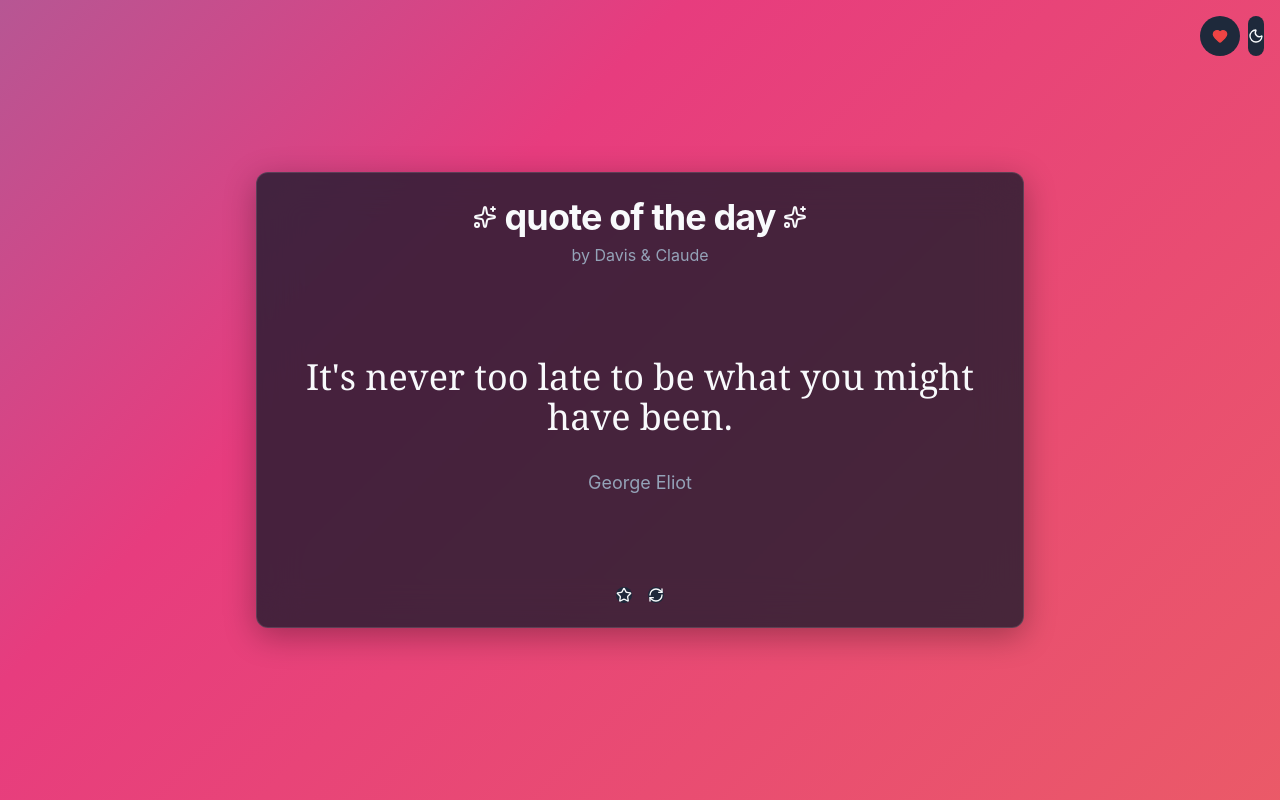
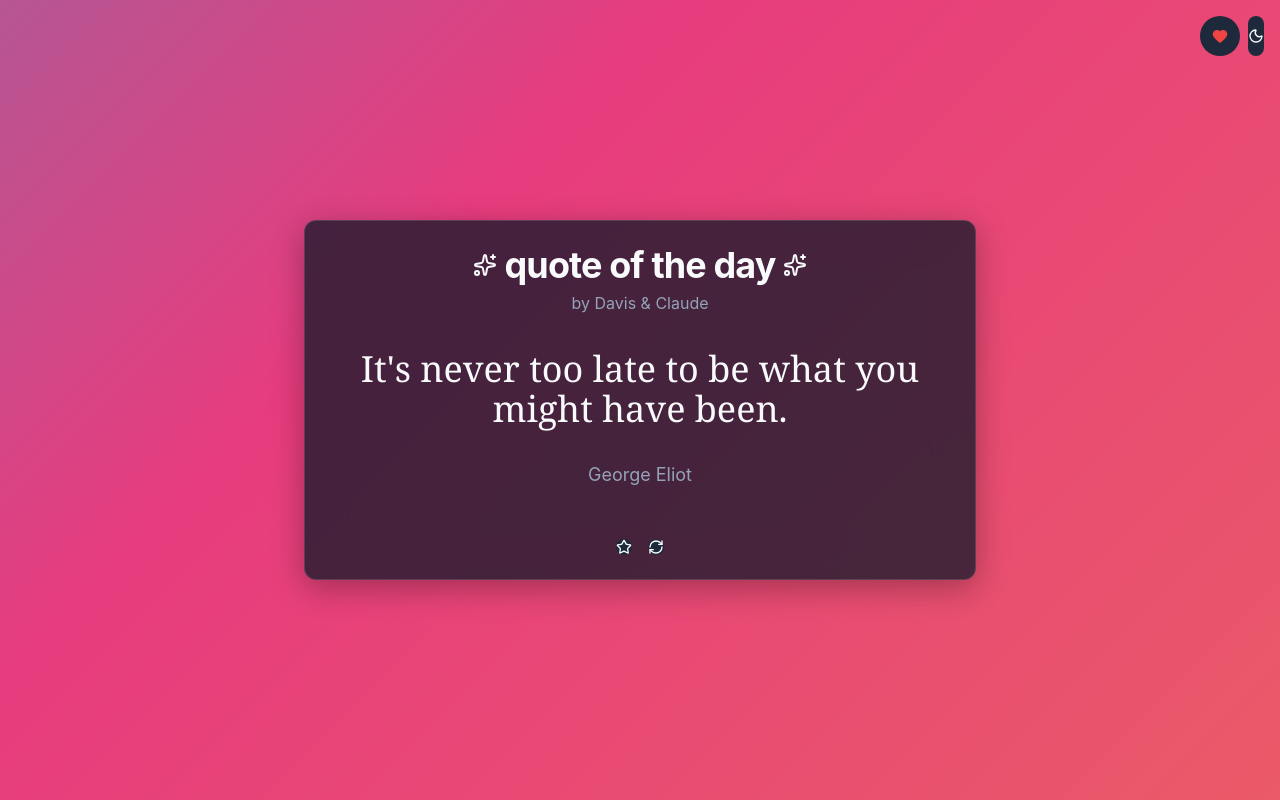
Before and after one commit to davisbuilds/qotd, a Next.js app: page / in a window 1280 px wide. Built offline with nearby package versions, Linux system fonts and the light colour scheme.

Commit message:
Revert card width and padding changes, keep quote styling improvements

```diff
--- a/app/page.tsx
+++ b/app/page.tsx
@@ -80,9 +80,9 @@ export default function Home() {
         <ThemeToggle />
       </div>
 
-      <div className="w-full max-w-3xl">
+      <div className="w-full max-w-2xl">
         <Card className="glass-card border-0 shadow-2xl">
-          <CardHeader className="text-center pb-8">
+          <CardHeader className="text-center pb-4">
             <CardTitle className="text-3xl md:text-4xl font-bold flex items-center justify-center gap-2">
               <Sparkles className="h-6 w-6" />
               quote of the day
@@ -93,13 +93,13 @@ export default function Home() {
             </CardDescription>
           </CardHeader>
 
-          <CardContent className="min-h-[280px] flex items-center justify-center">
+          <CardContent className="min-h-[200px] flex items-center justify-center">
             {isLoading && !quote ? (
-              <div className="text-center py-16">
+              <div className="text-center py-12">
                 <div className="animate-pulse text-muted-foreground">Loading...</div>
               </div>
             ) : error ? (
-              <div className="text-center py-16 space-y-4">
+              <div className="text-center py-12 space-y-4">
                 <div className="text-destructive">{error}</div>
                 <Button onClick={fetchQuote} variant="secondary">
                   Try Again
```
